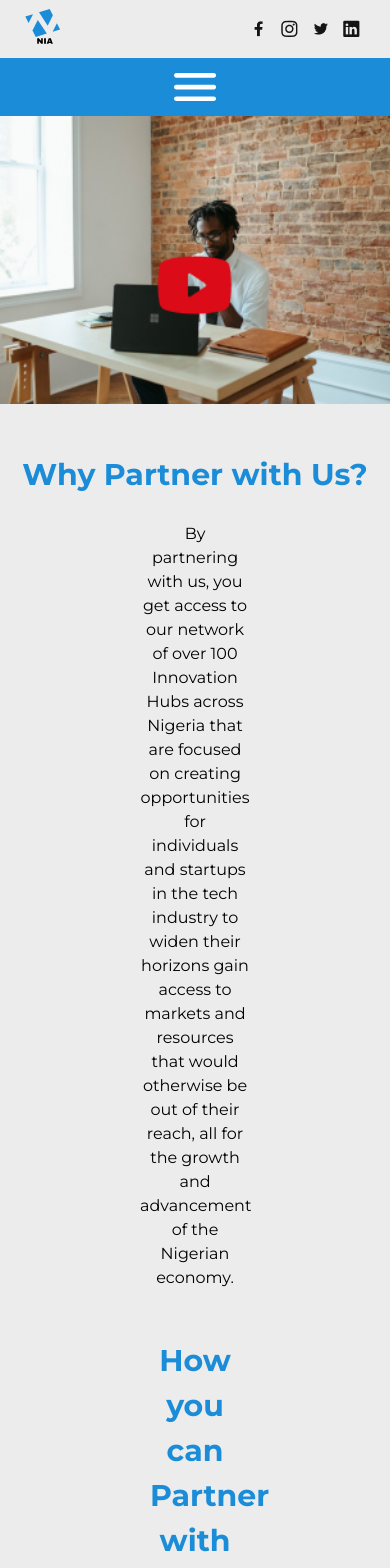
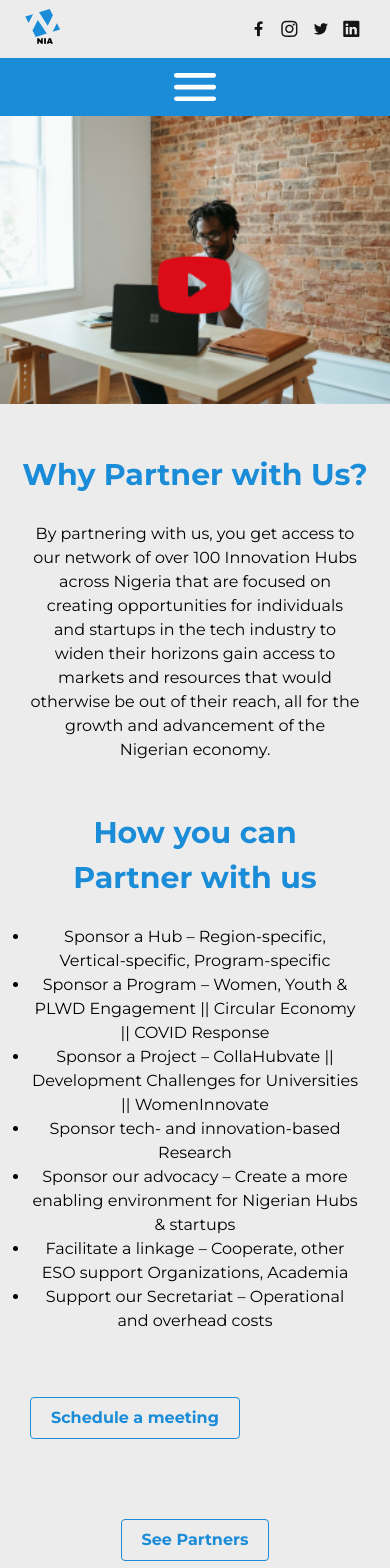
Before and after one commit to nHubNg/NNIA, a React (Vite) app: page /partner in a window 390 px wide. Shown: the top 1568 px of the page. Built offline with nearby package versions, Linux system fonts and the light colour scheme.

Commit message:
made the partners page responsive

```diff
--- a/src/pages/partner/index.jsx
+++ b/src/pages/partner/index.jsx
@@ -17,17 +17,17 @@ const Partner = () => {
                     Why Partner with Us?
                 </h1>
 
-                <p className=" mx-[140px]">
+                <p className="mx-[30px] md:mx-[90px] lg:mx-[140px]">
                     By partnering with us, you get access to our network of over 100 Innovation Hubs across Nigeria that are focused on creating opportunities for individuals and startups in the tech industry to widen their horizons gain access to markets and resources that would otherwise be out of their reach, all for the growth and advancement of the Nigerian economy.
                 </p>
             </div>
 
-            <div className=" text-center mb-20 mx-[150px]">
+            <div className=" text-center mb-20 mx-[30px] md:mx-[90px]  lg:mx-[150px]">
                 <h1 className="font-[700] text-twitterBlue text-[30px] mt-[48px] mb-[25px]">
                     How you can Partner with us
                 </h1>
 
-                <ul className='flex flex-col justify-start items-start gap-3 list-disc'>
+                <ul className='flex flex-col  items-start  list-disc'>
                     <li>Sponsor a Hub &#8211; Region-specific, Vertical-specific, Program-specific</li>
                     <li>Sponsor a Program &#8211; Women, Youth & PLWD Engagement || Circular Economy || COVID Response</li>
                     <li>Sponsor a Project &#8211; CollaHubvate || Development Challenges for Universities || WomenInnovate</li>
```
